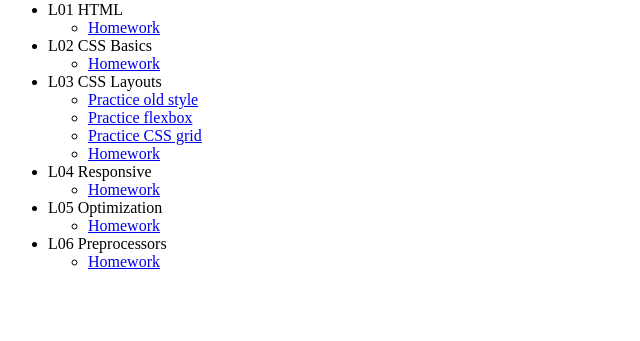
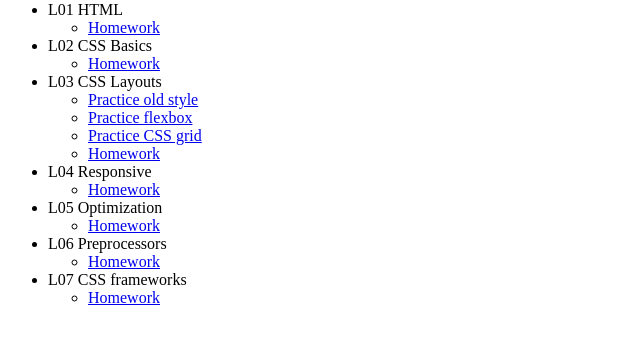
Before and after one commit to Tserkovna/github.io, a plain HTML site: page index.html in a window 1280 px wide. Shown: the part 79-420 px from the top of the page, without its empty margins (0-640 px from the left). Drawn offline with Linux system fonts and the light colour scheme.

Commit message:
Update index.html

```diff
--- a/index.html
+++ b/index.html
@@ -37,6 +37,10 @@
       <ul>
         <li><a href="https://tserkovna.github.io/github.io/Lecture6/">Homework</a></li>
       </ul>
+      <li>L07 CSS frameworks</li>
+      <ul>
+        <li><a href="https://tserkovna.github.io/github.io/Lecture7/">Homework</a></li>
+      </ul>
 
 
     </ul>
```
